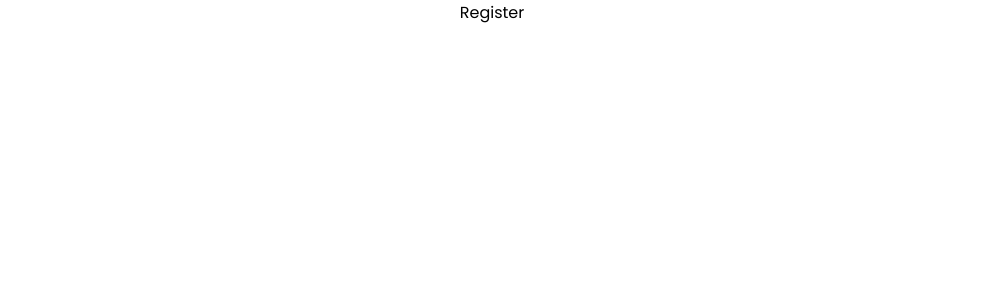
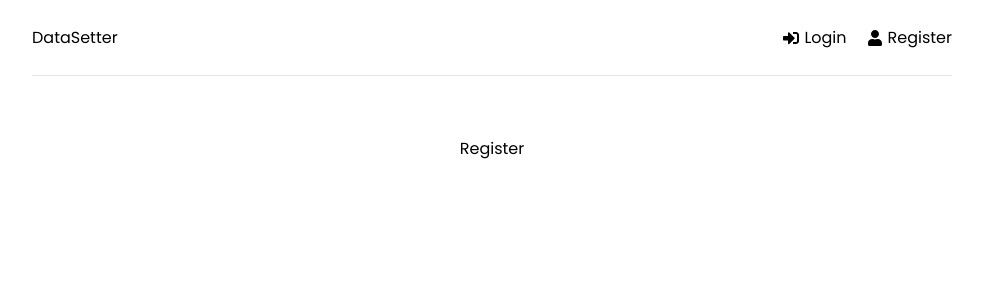
Before and after one commit to andreszapataq/mern-template-client, a React (Create React App) app: page /register in a window 1280 px wide. Shown: the top 300 px of the page, without its empty margins (148-1131 px from the left). Built offline with nearby package versions, Linux system fonts and the light colour scheme.

Commit message:
header and navigation

```diff
--- a/package.json
+++ b/package.json
@@ -9,6 +9,7 @@
     "@testing-library/user-event": "^14.4.3",
     "react": "^18.2.0",
     "react-dom": "^18.2.0",
+    "react-icons": "^4.6.0",
     "react-redux": "^8.0.4",
     "react-router-dom": "^6.4.2",
     "react-scripts": "5.0.1",
--- a/src/App.js
+++ b/src/App.js
@@ -1,4 +1,5 @@
 import {BrowserRouter as Router, Routes, Route} from 'react-router-dom'
+import Header from './components/Header';
 import Dashboard from './pages/Dashboard';
 import Login from './pages/Login';
 import Register from './pages/Register';
@@ -8,6 +9,7 @@ function App() {
     <>
       <Router>
         <div className='container'>
+          <Header />
           <Routes>
             <Route path='/' element={<Dashboard />} />
             <Route path='/login' element={<Login />} />
--- /dev/null
+++ b/src/components/Header.jsx
@@ -0,0 +1,26 @@
+import {FaSignInAlt, FaSignOutAlt, FaUser} from 'react-icons/fa'
+import {Link} from 'react-router-dom'
+
+function Header() {
+  return (
+    <header className='header'>
+        <div className="logo">
+            <Link to='/'>DataSetter</Link>
+        </div>
+        <ul>
+            <li>
+                <Link to='/login'>
+                    <FaSignInAlt /> Login
+                </Link>
+            </li>
+            <li>
+                <Link to='/register'>
+                    <FaUser /> Register
+                </Link>
+            </li>
+        </ul>
+    </header>
+  )
+}
+
+export default Header
```
Also changed, not shown: 1 other file (tests, documents, lock files or other folders).
